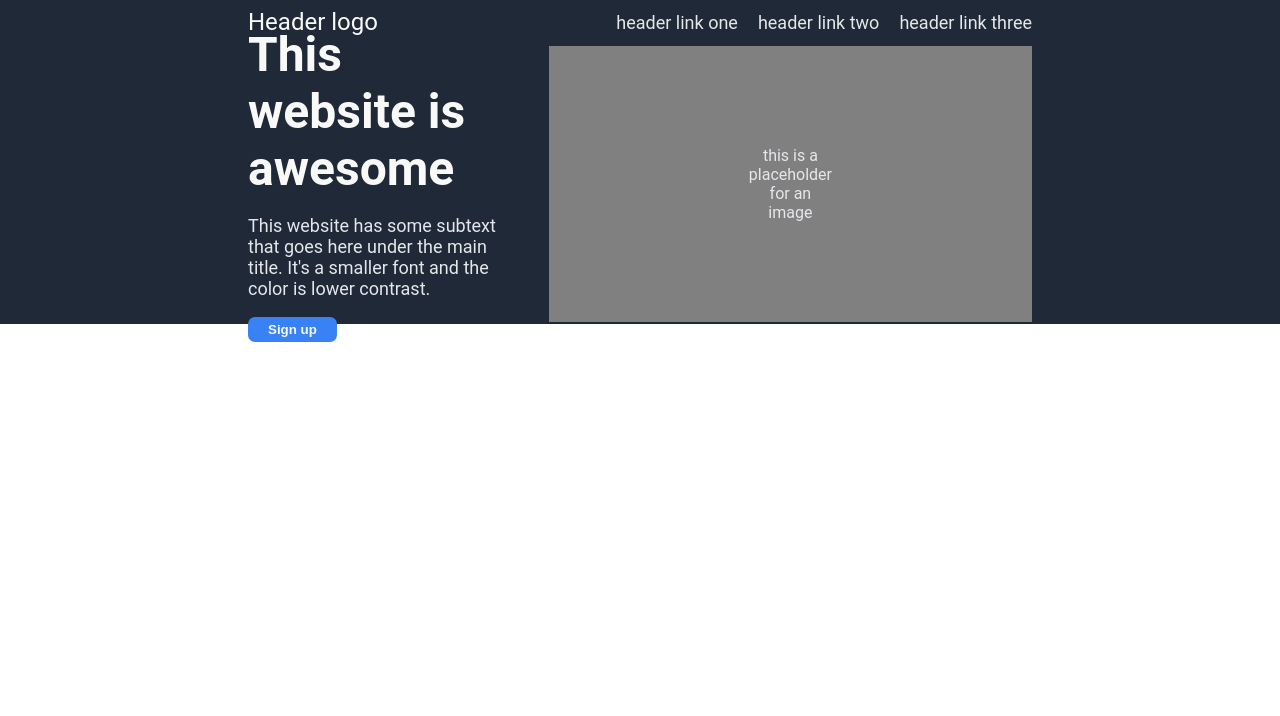
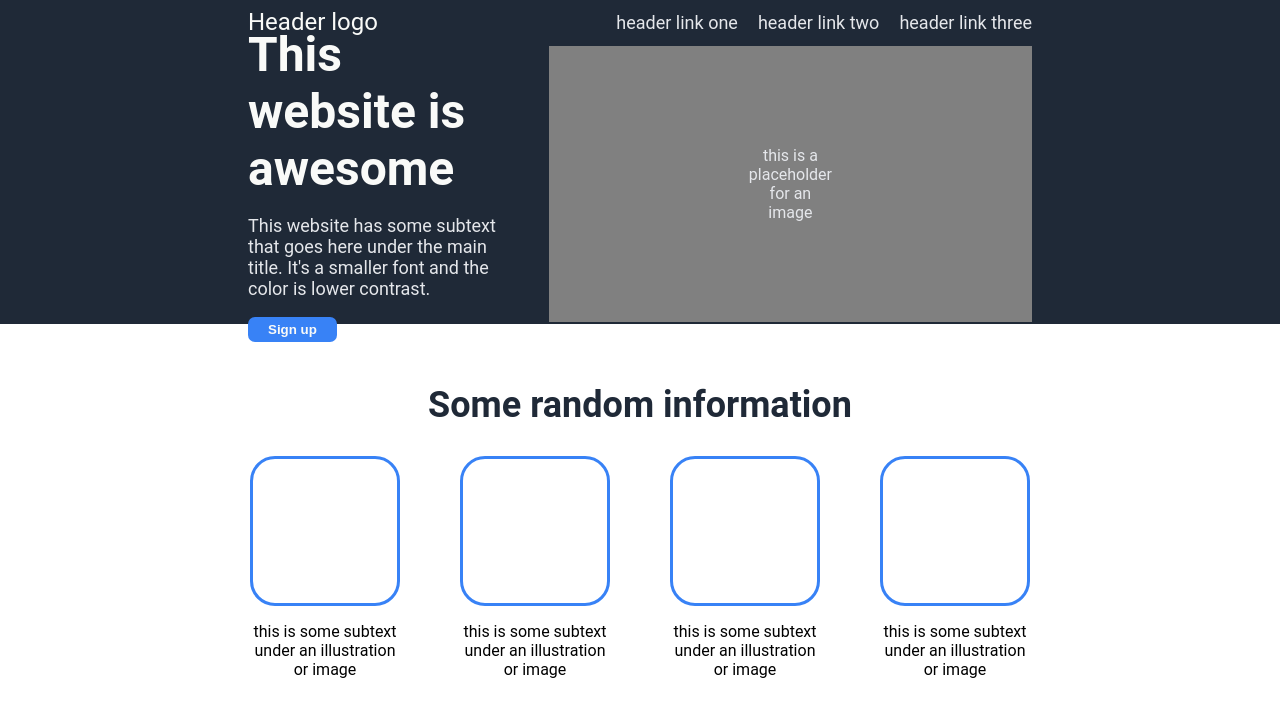
Before and after one commit to simoschmidt/landing-page, a plain HTML site: page index.html in a window 1280 px wide. Drawn offline with Linux system fonts and the light colour scheme.

Commit message:
Create second section and style it

```diff
--- a/index.html
+++ b/index.html
@@ -29,5 +29,27 @@
       </div>
     </div>
   </div>
+  <div class="second_section">
+    <div class="second_section_title">Some random information</div>
+    <div class="second_section_images">
+      <div class="second_section_image">
+        <div></div>
+        <p>this is some subtext under an illustration or image</p>
+      </div>
+      <div class="second_section_image">
+        <div></div>
+        <p>this is some subtext under an illustration or image</p>
+      </div>
+      <div class="second_section_image">
+        <div></div>
+        <p>this is some subtext under an illustration or image</p>
+      </div>
+      <div class="second_section_image">
+        <div></div>
+        <p>this is some subtext under an illustration or image</p>
+      </div>
+    </div>
+  </div>
+
 </body>
 </html>
--- a/styles/style.css
+++ b/styles/style.css
@@ -78,3 +78,47 @@ ul {
   border: none;
   border-radius: 7px;
 }
+
+.second_section {
+  display: flex;
+  flex-direction: column;
+  margin: 0px 30vh;
+  padding: 30px;
+  height: 35vh;
+  justify-content: space-evenly;
+}
+
+.second_section div {
+  text-align: center;
+}
+
+.second_section_title {
+  font-size: 36px;
+  font-weight: bolder;
+  color: #1F2937;
+  padding: 30px;
+}
+
+.second_section_images {
+  display: flex;
+  justify-content: center;
+  gap: 60px;
+}
+
+.second_section_image div {
+  width: 150px;
+  height: 150px;
+  border: 3px solid #3882F6;
+  border-radius: 25px;
+}
+
+.second_section_image p {
+  max-width: 150px;
+}
+
+.second_section_image {
+  display: flex;
+  flex-direction: column;
+  justify-content: center;
+  align-items: center;
+}
```
